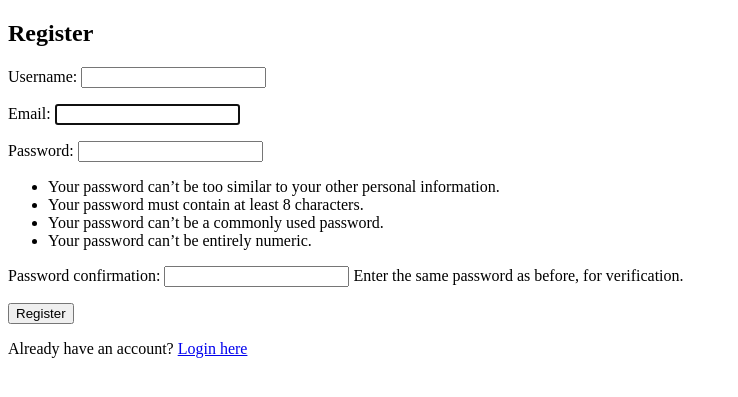
After one commit to RajAdhikar7/chat-app, a Django app: page /register/ in a window 1280 px wide. The commit adds this page. Shown: the top 397 px of the page, without its empty margins (0-738 px from the left). Run offline with Django 5.2, Linux system fonts and the light colour scheme.

Commit message:
created functionality for login and register

```diff
--- /dev/null
+++ b/chat/forms.py
@@ -0,0 +1,31 @@
+from django import forms
+from django.contrib.auth.forms import AuthenticationForm, UserCreationForm
+from django.contrib.auth import authenticate
+from .models import User
+
+class CustomUserCreationForm(UserCreationForm):
+    class Meta:
+        model = User
+        fields = ('username', 'email', 'password1')
+
+class CustomAuthenticationForm(AuthenticationForm):
+    username = forms.EmailField(label="Email")
+
+    def __init__(self, *args, **kwargs):
+        super().__init__(*args, **kwargs)
+
+    def clean(self):
+        email = self.cleaned_data.get('username')
+        password = self.cleaned_data.get('password')
+        if email and password:
+            self.user_cache = authenticate(self.request, email=email, password=password)
+            if self.user_cache is None:
+                raise forms.ValidationError(
+                    self.error_messages['invalid_login'],
+                    code='invalid_login',
+                    params={'username': self.username_field.verbose_name},
+                )
+            else:
+                self.confirm_login_allowed(self.user_cache)
+
+        return self.cleaned_data
--- a/chat/models.py
+++ b/chat/models.py
@@ -1,17 +1,43 @@
-
+# models.py
+from django.contrib.auth.models import AbstractBaseUser, BaseUserManager, PermissionsMixin, Group, Permission
 from django.db import models
 
+class UserManager(BaseUserManager):
+    def create_user(self, email, username, password=None):
+        if not email:
+            raise ValueError('Users must have an email address')
+        email = self.normalize_email(email)
+        user = self.model(email=email, username=username)
+        user.set_password(password)
+        user.save(using=self._db)
+        return user
 
-class User(models.Model):
-    username = models.CharField(max_length=50)
-    email = models.EmailField(max_length=70)
+    def create_superuser(self, email, username, password=None):
+        user = self.create_user(email, username, password)
+        user.is_admin = True
+        user.save(using=self._db)
+        return user
+
+class User(AbstractBaseUser, PermissionsMixin):
+    username = models.CharField(max_length=50, unique=True)
+    email = models.EmailField(max_length=70, unique=True)
     password = models.CharField(max_length=128)
     created_at = models.DateTimeField(auto_now_add=True)
     updated_at = models.DateTimeField(auto_now=True)
+    is_active = models.BooleanField(default=True)
+    is_staff = models.BooleanField(default=False)
+    is_admin = models.BooleanField(default=False)
 
+    groups = models.ManyToManyField(Group, related_name='custom_user_set', blank=True)
+    user_permissions = models.ManyToManyField(Permission, related_name='custom_user_set', blank=True)
+
+    objects = UserManager()
+
+    USERNAME_FIELD = 'email'
+    REQUIRED_FIELDS = ['username']
 
     def __str__(self):
-        return self.username
+        return self.email
 
 class Room(models.Model):
     name = models.CharField(max_length=25)
--- a/chat/views.py
+++ b/chat/views.py
@@ -1,8 +1,22 @@
-from django.shortcuts import render, get_object_or_404
+from django.shortcuts import render, get_object_or_404 , redirect
 from .models import User, Room , Message
 from django.contrib.auth.decorators import login_required
+from .forms import CustomUserCreationForm
+from django.contrib.auth import login
 
 # Create your views here.
+
+def register(request):
+    if request.method == 'POST':
+        form = CustomUserCreationForm(request.POST)
+        if form.is_valid():
+            user = form.save()
+            login(request, user)
+            return redirect('home')  # Redirect to a success page
+    else:
+        form = CustomUserCreationForm()
+    return render(request, 'chat/register.html', {'form': form})
+
 @login_required
 def home_view(request):
     room = Room.objects.all()
--- a/chatsite/settings.py
+++ b/chatsite/settings.py
@@ -50,6 +50,8 @@ MIDDLEWARE = [
     'django.contrib.messages.middleware.MessageMiddleware',
     'django.middleware.clickjacking.XFrameOptionsMiddleware',
 ]
+
+AUTH_USER_MODEL = 'chat.User'
 
 ROOT_URLCONF = 'chatsite.urls'
 
--- a/chatsite/urls.py
+++ b/chatsite/urls.py
@@ -15,12 +15,17 @@ Including another URLconf
     2. Add a URL to urlpatterns:  path('blog/', include('blog.urls'))
 """
 from django.contrib import admin
-from django.urls import path , include
 from django.contrib.auth import views as auth_views
+from django.urls import path, include
+from chat.forms import CustomAuthenticationForm  # Import the custom form
+
+# urls.py
+from chat import views
 
 urlpatterns = [
     path('home/', include('chat.urls')),
-    path('login/', auth_views.LoginView.as_view(template_name='chat/login.html'), name='login'),
+    path('accounts/login/', auth_views.LoginView.as_view(template_name='chat/login.html', authentication_form=CustomAuthenticationForm), name='login'),
     path('logout/', auth_views.LogoutView.as_view(), name='logout'),
+    path('register/', views.register, name='register'),  # Add this line
     path('admin/', admin.site.urls),
 ]
--- /dev/null
+++ b/templates/chat/register.html
@@ -0,0 +1,15 @@
+<!DOCTYPE html>
+<html>
+<head>
+    <title>Register</title>
+</head>
+<body>
+    <h2>Register</h2>
+    <form method="post">
+        {% csrf_token %}
+        {{ form.as_p }}
+        <button type="submit">Register</button>
+    </form>
+    <p>Already have an account? <a href="{% url 'login' %}">Login here</a></p>
+</body>
+</html>
--- a/templates/chat/room.html
+++ b/templates/chat/room.html
@@ -1,4 +1,4 @@
-<!-- chat/room.html -->
+
 <!DOCTYPE html>
 <html>
 <head>
@@ -125,6 +125,7 @@
                 <div class="message {% if message.user == request.user %}sent{% else %}received{% endif %}">
                     <div class="message-content">{{ message.content }}</div>
                     <div class="message-time">{{ message.sent_at }}</div>
+                    <div class="message-username">{{ message.user.username }}</div>
                 </div>
             {% endfor %}
         </div>
@@ -138,7 +139,7 @@
     <script>
         const roomName = "{{ room.name }}";
         const chatSocket = new WebSocket(
-            'ws://' + window.location.host + '/ws/chat/' + roomName + '/'
+            (window.location.protocol === 'https:' ? 'wss://' : 'ws://') + window.location.host + '/ws/chat/' + roomName + '/'
         );
 
         chatSocket.onmessage = function(e) {
@@ -153,7 +154,6 @@
             document.querySelector('#messages').appendChild(messageElement);
             document.querySelector('#messages').scrollTop = document.querySelector('#messages').scrollHeight;
         };
-
 
         chatSocket.onclose = function(e) {
             console.error('Chat socket closed unexpectedly');
```
Also changed, not shown: chat/consumers.py (+6 -8 lines), chat/migrations/0006_user_groups_user_is_active_user_is_admin_and_more.py (added), db.sqlite3.
